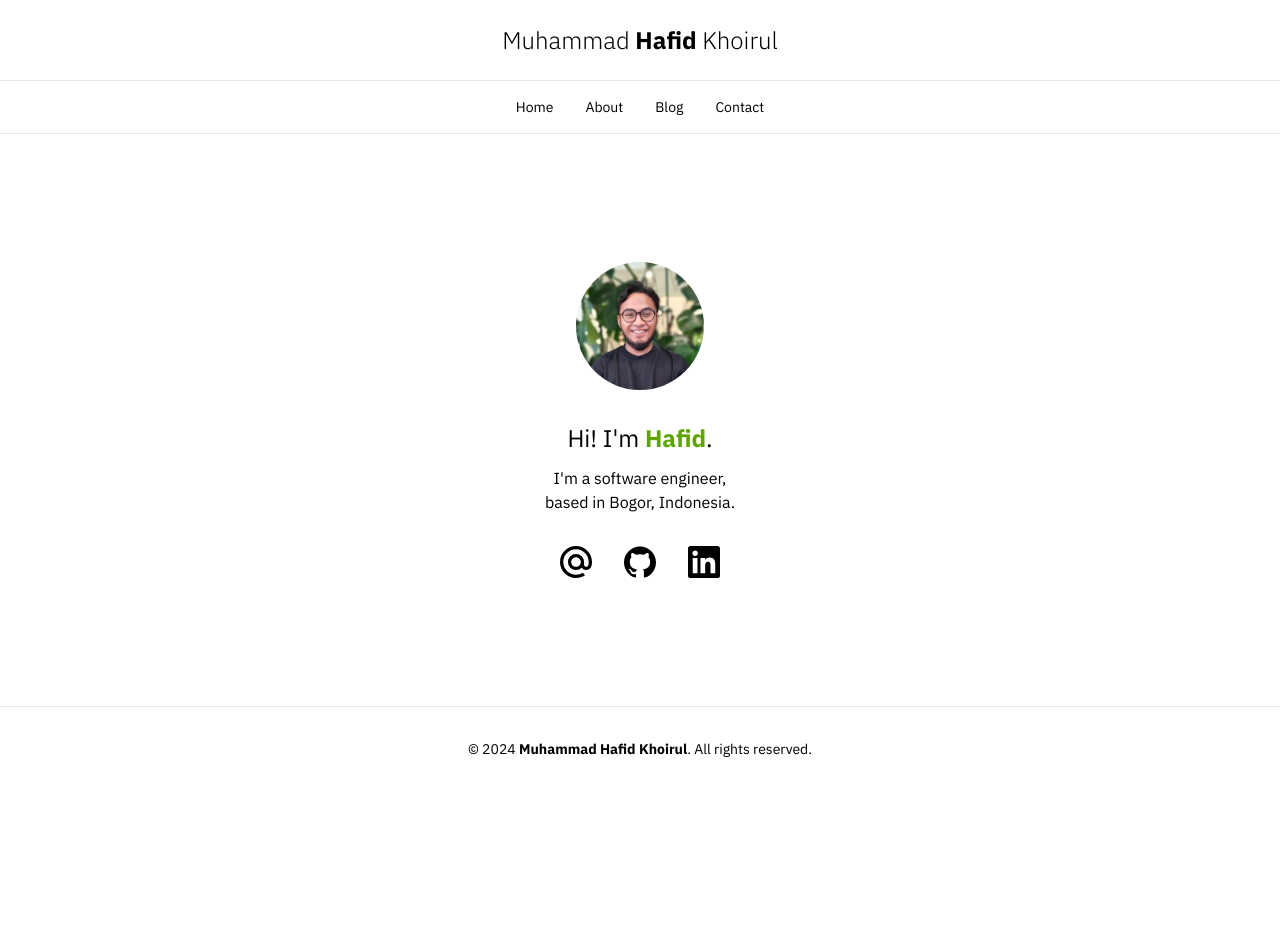
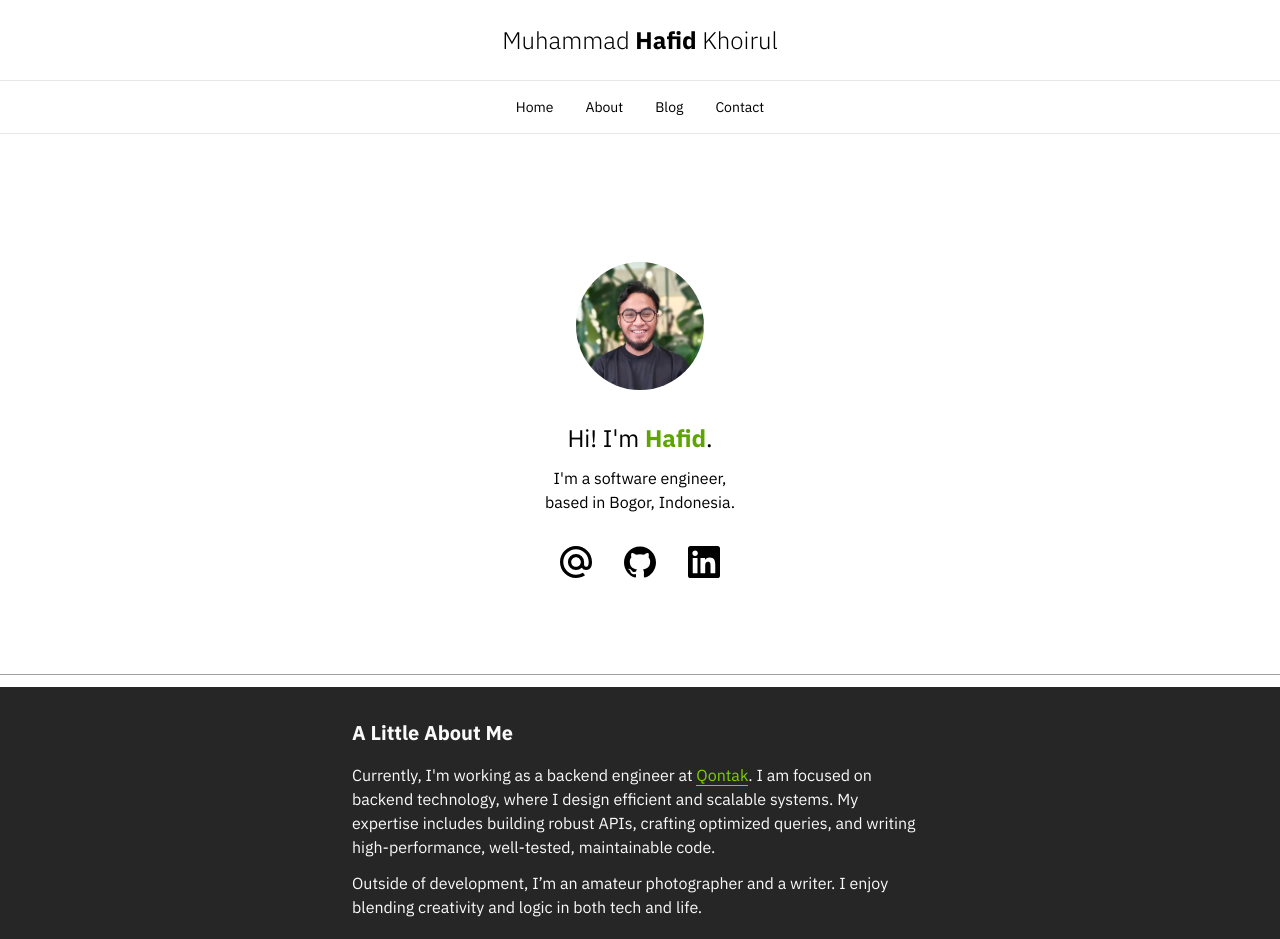
Before and after one commit to mhafidk/portfoblog, a SvelteKit app: page / in a window 1280 px wide. Shown: the top 939 px of the page. Before the commit the page ends 800 px from the top, so only its background shows below. Built offline with nearby package versions, Linux system fonts and the light colour scheme.

Commit message:
add about me section

```diff
--- a/src/routes/+page.svelte
+++ b/src/routes/+page.svelte
@@ -55,3 +55,27 @@
 		</div>
 	</div>
 </div>
+<div class="-mx-4 my-3 h-px bg-neutral-400"></div>
+<div class="-mx-4 bg-neutral-800 px-4 py-8 text-neutral-50">
+	<div class="mx-auto max-w-xl">
+		<h2 class="text-xl font-bold">A Little About Me</h2>
+		<div class="my-4">
+			<p>
+				Currently, I'm working as a backend engineer at <a
+					href="https://www.qontak.com"
+					class="border-b text-lime-500 hover:text-lime-400">Qontak</a
+				>. I am focused on backend technology, where I design efficient and scalable systems. My
+				expertise includes building robust APIs, crafting optimized queries, and writing
+				high-performance, well-tested, maintainable code.
+			</p>
+			<p class="mt-3">
+				Outside of development, I’m an amateur photographer and a writer. I enjoy blending
+				creativity and logic in both tech and life.
+			</p>
+		</div>
+		<div class="">
+			<a href="/about" class="border-b text-lime-500 hover:text-lime-400">More about me</a>
+		</div>
+	</div>
+</div>
+<div class="-mx-4 my-3 h-px bg-neutral-400"></div>
```
